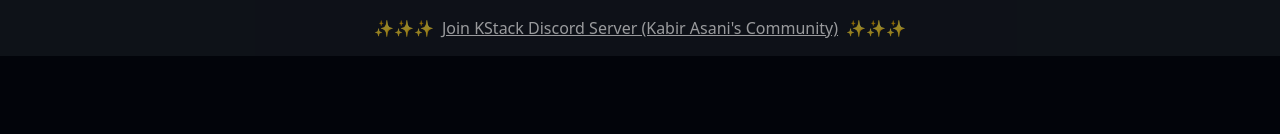
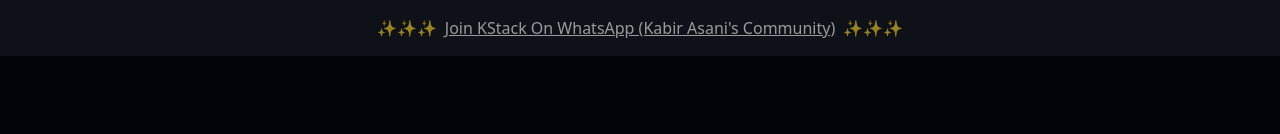
Before and after one commit to kabir-asani/chaos, a SvelteKit app: page / in a window 1280 px wide. Shown: the top 134 px of the page. Built offline with nearby package versions, Linux system fonts and the light colour scheme.

Commit message:
Update Advertisement.svelte

```diff
--- a/src/routes/components/advertisement/Avertisement.svelte
+++ b/src/routes/components/advertisement/Avertisement.svelte
@@ -5,7 +5,7 @@
 <Linkable external={true} href="https://discord.gg/4VZ5P7WJ">
 	<div class="flex flex-row gap-2 justify-center items-center p-4 bg-base-300">
 		✨✨✨
-		<div class="underline text-center">Join KStack Discord Server (Kabir Asani's Community)</div>
+		<div class="underline text-center">Join KStack On WhatsApp (Kabir Asani's Community)</div>
 		✨✨✨
 	</div>
 </Linkable>
```
